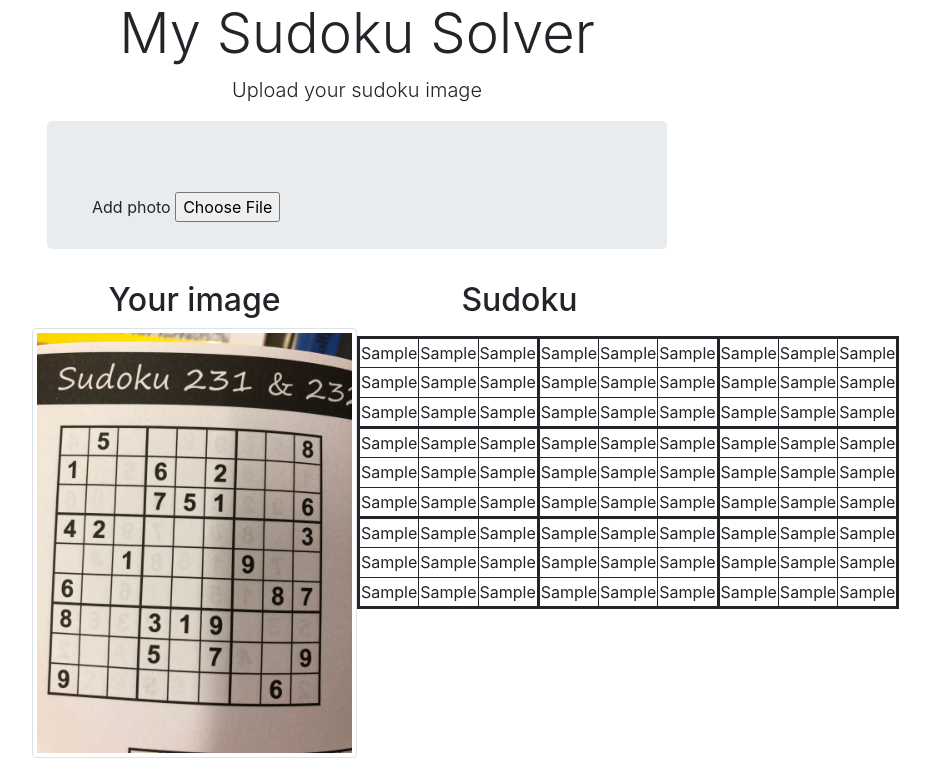
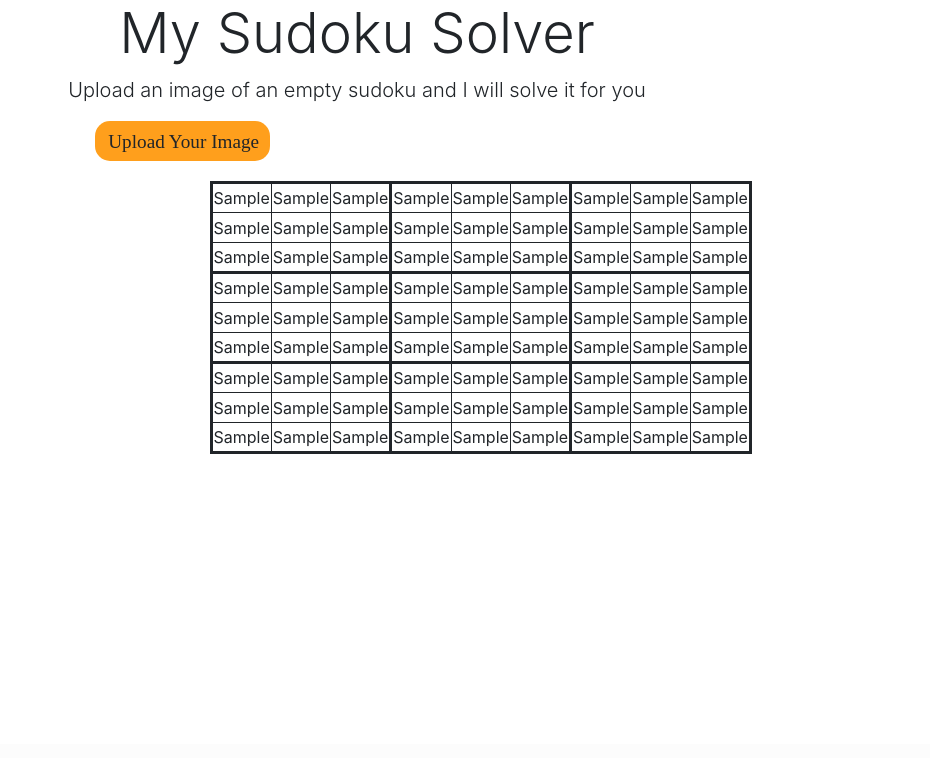
Before and after one commit to mariabardon/web_sudoku_solver, a Django app: template templates/homepage.html in a window 1280 px wide. Shown: the part 56-814 px from the top of the page, without its empty margins (283-1213 px from the left). After the commit the page ends 510 px from the top, so only its background shows below. Run offline with Django 3.2, Linux system fonts and the light colour scheme; the template is opened without the code that fills it: most values are stand-ins (such as "Sample title", 1, 10 or a date in 2020); some libraries are stand-ins or nearby versions.

Commit message:
changes for a better look

```diff
--- a/static/css/homepage.css
+++ b/static/css/homepage.css
@@ -1,6 +1,25 @@
-input[type="file"]{
-    color: transparent;
+/* body{
+  font-family: 'Montserrat';
+  color: #FDFFFC;
+  text-align: center;
+  background-color: #011627;
+  border: 60px solid #2EC4B6;
+  border-top: 0px;
+  margin: 0px;
+} */
+
+#chooseButton{
+  border-radius: 15px;
+  background: #FF9F1C;
+  height: 40px;
+  width: 175px;
+  font-family: "Montserrat";
+  font-size: 1.2em;
+  margin-bottom: 4px;
+
 }
+
+
 
 table {
   margin:1em auto;
--- a/static/js/homepage.js
+++ b/static/js/homepage.js
@@ -1,3 +1,4 @@
-document.getElementById('myImage').onchange = function() {
-  this.form.submit();
+
+document.getElementById('fileName').onchange = function() {
+    this.form.submit();
 };
--- a/templates/homepage.html
+++ b/templates/homepage.html
@@ -5,8 +5,6 @@
     <meta charset="utf-8">
     <title>Sudoku Solver</title>
     <link rel="stylesheet" href="https://stackpath.bootstrapcdn.com/bootstrap/4.1.3/css/bootstrap.min.css"
-
-
   </head>
   <body>
     <nav class="navbar navbar-expand-lg navbar-dark bg-dark">
@@ -24,75 +22,54 @@
           </li>
         </ul>
       </div>
-
     </nav>
-
-
-
-
     <div class="container" align='center' style="max-width: 650px; margin: auto;">
       <h1 class="display-4">My Sudoku Solver</h1>
-        <p class="lead">Upload your sudoku image </p>
-    <div class="jumbotron" align='center'>
-      <div class="">
-
+      <p class="lead">Upload an image of an empty sudoku and I will solve it for you</p>
+      <div class="container" align='center'>
         <form method="post" class="md-form" enctype="multipart/form-data">
           {% csrf_token %}
-            <!-- <input type="file" onchange="this.form.submit()" name="chosenFile" id = "file"/> -->
-            <!-- <div class="d-flex justify-content-center"> -->
-      <div class="btn btn-mdb-color btn-rounded float-left">
-        <span>Add photo</span>
-        <input type="file"  id="myImage" name="myImage"  />
-
+          <!-- <div class="btn btn-mdb-color btn-rounded float-center"> -->
+            <!-- <input type="file"  id="fileName" name="fileName" /> -->
+          <div>
+            <label id='chooseButton' for="fileName" class="btn" align='center'>Upload Your Image</label>
+            <input id="fileName" name='fileName' style="visibility:hidden;" type="file">
           </div>
+          <!-- </div> -->
+          <div class='col-6 px-0'>
+            <table>
+              <tr><td> {{solution.0.0}} </td><td> {{solution.0.1}} </td><td> {{solution.0.2}} </td><td> {{solution.0.3}} </td><td> {{solution.0.4}} </td><td> {{solution.0.5}} </td><td> {{solution.0.6}} </td><td> {{solution.0.7}} </td><td> {{solution.0.8}} </td></tr>
+              <tr><td> {{solution.1.0}} </td><td> {{solution.1.1}} </td><td> {{solution.1.2}} </td><td> {{solution.1.3}} </td><td> {{solution.1.4}} </td><td> {{solution.1.5}} </td><td> {{solution.1.6}} </td><td> {{solution.1.7}} </td><td> {{solution.1.8}} </td></tr>
+              <tr><td> {{solution.2.0}} </td><td> {{solution.2.1}} </td><td> {{solution.2.2}} </td><td> {{solution.2.3}} </td><td> {{solution.2.4}} </td><td> {{solution.2.5}} </td><td> {{solution.2.6}} </td><td> {{solution.2.7}} </td><td> {{solution.2.8}} </td></tr>
+              <tr><td> {{solution.3.0}} </td><td> {{solution.3.1}} </td><td> {{solution.3.2}} </td><td> {{solution.3.3}} </td><td> {{solution.3.4}} </td><td> {{solution.3.5}} </td><td> {{solution.3.6}} </td><td> {{solution.3.7}} </td><td> {{solution.3.8}} </td></tr>
+              <tr><td> {{solution.4.0}} </td><td> {{solution.4.1}} </td><td> {{solution.4.2}} </td><td> {{solution.4.3}} </td><td> {{solution.4.4}} </td><td> {{solution.4.5}} </td><td> {{solution.4.6}} </td><td> {{solution.4.7}} </td><td> {{solution.4.8}} </td></tr>
+              <tr><td> {{solution.5.0}} </td><td> {{solution.5.1}} </td><td> {{solution.5.2}} </td><td> {{solution.5.3}} </td><td> {{solution.5.4}} </td><td> {{solution.5.5}} </td><td> {{solution.5.6}} </td><td> {{solution.5.7}} </td><td> {{solution.5.8}} </td></tr>
+              <tr><td> {{solution.6.0}} </td><td> {{solution.6.1}} </td><td> {{solution.6.2}} </td><td> {{solution.6.3}} </td><td> {{solution.6.4}} </td><td> {{solution.6.5}} </td><td> {{solution.6.6}} </td><td> {{solution.6.7}} </td><td> {{solution.6.8}} </td></tr>
+              <tr><td> {{solution.7.0}} </td><td> {{solution.7.1}} </td><td> {{solution.7.2}} </td><td> {{solution.7.3}} </td><td> {{solution.7.4}} </td><td> {{solution.7.5}} </td><td> {{solution.7.6}} </td><td> {{solution.7.7}} </td><td> {{solution.7.8}} </td></tr>
+              <tr><td> {{solution.8.0}} </td><td> {{solution.8.1}} </td><td> {{solution.8.2}} </td><td> {{solution.8.3}} </td><td> {{solution.8.4}} </td><td> {{solution.8.5}} </td><td> {{solution.8.6}} </td><td> {{solution.8.7}} </td><td> {{solution.8.8}} </td></tr>
+            </table>
           </div>
-    <!-- <button class="btn btn-lg btn-primary"  type="submit" name="submit" value="Upload" >Upload image</button> -->
         </form>
-
-
       </div>
-
-    <div class="">
-
-
-    <div class="row" >
-      <div class="col-6 px-0">
-        <h2>Your image</h2>
-        <img class="img-thumbnail img-fluid" src={% static "media/pic.jpg"%} alt="Oops, didn't show!"></div>
-      <div class="col-6 px-0">
-        <h2>Sudoku</h2>
-        <!-- https://codepen.io/gc-nomade/pen/eBcCI -->
-        <table>
-          <tr><td> {{name.0.0}} </td><td> {{name.0.1}} </td><td> {{name.0.2}} </td><td> {{name.0.3}} </td><td> {{name.0.4}} </td><td> {{name.0.5}} </td><td> {{name.0.6}} </td><td> {{name.0.7}} </td><td> {{name.0.8}} </td></tr>
-          <tr><td> {{name.1.0}} </td><td> {{name.1.1}} </td><td> {{name.1.2}} </td><td> {{name.1.3}} </td><td> {{name.1.4}} </td><td> {{name.1.5}} </td><td> {{name.1.6}} </td><td> {{name.1.7}} </td><td> {{name.1.8}} </td></tr>
-          <tr><td> {{name.2.0}} </td><td> {{name.2.1}} </td><td> {{name.2.2}} </td><td> {{name.2.3}} </td><td> {{name.2.4}} </td><td> {{name.2.5}} </td><td> {{name.2.6}} </td><td> {{name.2.7}} </td><td> {{name.2.8}} </td></tr>
-          <tr><td> {{name.3.0}} </td><td> {{name.3.1}} </td><td> {{name.3.2}} </td><td> {{name.3.3}} </td><td> {{name.3.4}} </td><td> {{name.3.5}} </td><td> {{name.3.6}} </td><td> {{name.3.7}} </td><td> {{name.3.8}} </td></tr>
-          <tr><td> {{name.4.0}} </td><td> {{name.4.1}} </td><td> {{name.4.2}} </td><td> {{name.4.3}} </td><td> {{name.4.4}} </td><td> {{name.4.5}} </td><td> {{name.4.6}} </td><td> {{name.4.7}} </td><td> {{name.4.8}} </td></tr>
-          <tr><td> {{name.5.0}} </td><td> {{name.5.1}} </td><td> {{name.5.2}} </td><td> {{name.5.3}} </td><td> {{name.5.4}} </td><td> {{name.5.5}} </td><td> {{name.5.6}} </td><td> {{name.5.7}} </td><td> {{name.5.8}} </td></tr>
-          <tr><td> {{name.6.0}} </td><td> {{name.6.1}} </td><td> {{name.6.2}} </td><td> {{name.6.3}} </td><td> {{name.6.4}} </td><td> {{name.6.5}} </td><td> {{name.6.6}} </td><td> {{name.6.7}} </td><td> {{name.6.8}} </td></tr>
-          <tr><td> {{name.7.0}} </td><td> {{name.7.1}} </td><td> {{name.7.2}} </td><td> {{name.7.3}} </td><td> {{name.7.4}} </td><td> {{name.7.5}} </td><td> {{name.7.6}} </td><td> {{name.7.7}} </td><td> {{name.7.8}} </td></tr>
-          <tr><td> {{name.8.0}} </td><td> {{name.8.1}} </td><td> {{name.8.2}} </td><td> {{name.8.3}} </td><td> {{name.8.4}} </td><td> {{name.8.5}} </td><td> {{name.8.6}} </td><td> {{name.8.7}} </td><td> {{name.8.8}} </td></tr>
-        </table></div> <!-- right image   -->
-      </div>
-    </div>
+      <div class="" id='imageDisplay'>
       </div>
     </div>
 
 
-    <script
+    <!-- <script
     src="https://code.jquery.com/jquery-3.1.1.min.js"
     integrity="sha256-hVVnYaiADRTO2PzUGmuLJr8BLUSjGIZsDYGmIJLv2b8="
     crossorigin="anonymous">
-    </script>
-    <script src="{% static 'js/homepage.js' %}"></script>
-    <link rel="stylesheet" href= "{% static  'css/homepage.css' %}">
+    </script> -->
 
 
     <!-- Need to have JQuery and Javascript for DropDown Actions to work -->
     <script src="https://code.jquery.com/jquery-3.3.1.slim.min.js" integrity="sha384-q8i/X+965DzO0rT7abK41JStQIAqVgRVzpbzo5smXKp4YfRvH+8abtTE1Pi6jizo" crossorigin="anonymous"></script>
     <!-- Latest compiled and minified JavaScript -->
-    <!-- <script src="https://stackpath.bootstrapcdn.com/bootstrap/4.1.3/js/bootstrap.min.js" integrity="sha384-ChfqqxuZUCnJSK3+MXmPNIyE6ZbWh2IMqE241rYiqJxyMiZ6OW/JmZQ5stwEULTy" crossorigin="anonymous"></script> -->
+    <script src="https://stackpath.bootstrapcdn.com/bootstrap/4.1.3/js/bootstrap.min.js" integrity="sha384-ChfqqxuZUCnJSK3+MXmPNIyE6ZbWh2IMqE241rYiqJxyMiZ6OW/JmZQ5stwEULTy" crossorigin="anonymous"></script
     <script src="https://maxcdn.bootstrapcdn.com/bootstrap/3.3.2/js/bootstrap.min.js"></script>
+    <script src="{% static 'js/homepage.js' %}?version=1"></script>
+    <link rel="stylesheet" href= "{% static  'css/homepage.css' %}?version=1">
 
   </body>
 </html>
```
Also changed, not shown: web_sudoku_solver/sudoku_solver/mySudokuSolver.py (+6 -3 lines), web_sudoku_solver/views.py (+4 -4 lines), static/media/pic.jpg, 1 other file. Lines whose indentation alone changed are shown as unchanged.
